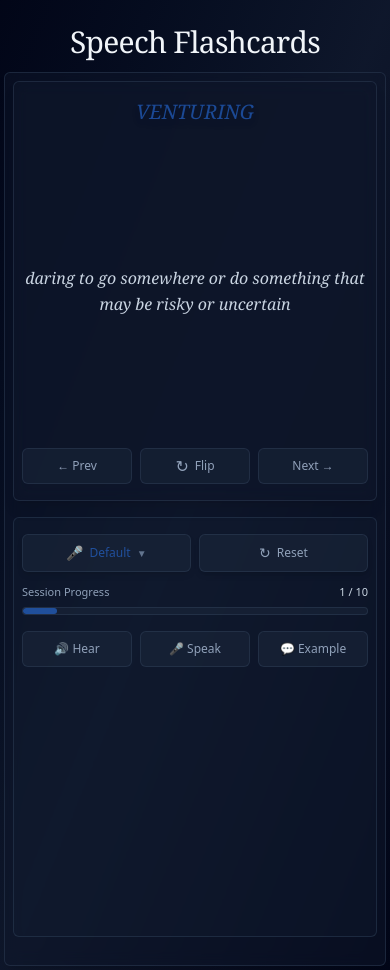
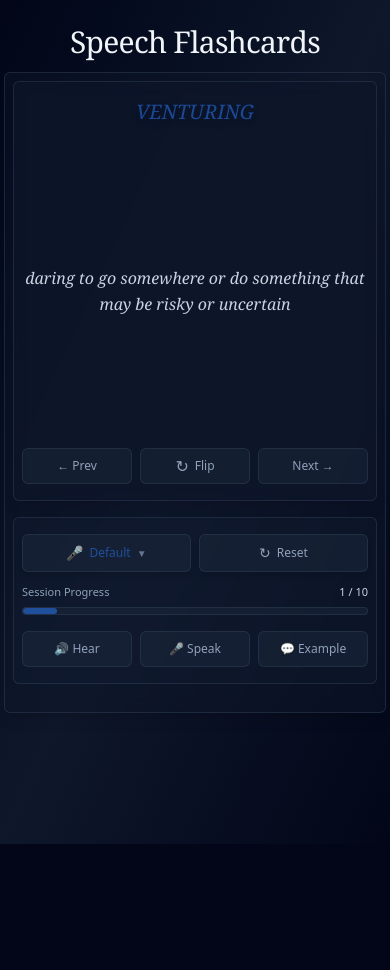
Before and after one commit to deregowskipiotr/pronunciation-app, a React (Vite) app: page / in a window 390 px wide. After the commit the page ends 844 px from the top, so only its background shows below. Built offline with nearby package versions, Linux system fonts and the light colour scheme.

Commit message:
mobile view improved

```diff
--- a/src/components/SpeechFlashcard.tsx
+++ b/src/components/SpeechFlashcard.tsx
@@ -225,7 +225,7 @@ export const SpeechFlashcard = () => {
         </div>
 
         {/* RIGHT COLUMN - Control Panel, same height */}
-        <div className="w-full lg:w-1/2 flex flex-col flex-1 h-full min-h-[420px] md:min-h-[480px] bg-slate-800/20 rounded-md px-2 py-4 md:px-4 md:py-6 border border-slate-700/50">
+        <div className="w-full lg:w-1/2 flex flex-col flex-1 h-full min-h-[120px] md:min-h-[480px] bg-slate-800/20 rounded-md px-2 py-4 md:px-4 md:py-6 border border-slate-700/50">
           {/* TOP SECTION - Stats & Progress */}
           <div className="space-y-3">
             {/* Unified Button Row - VoiceSelector & Reset */}
```
